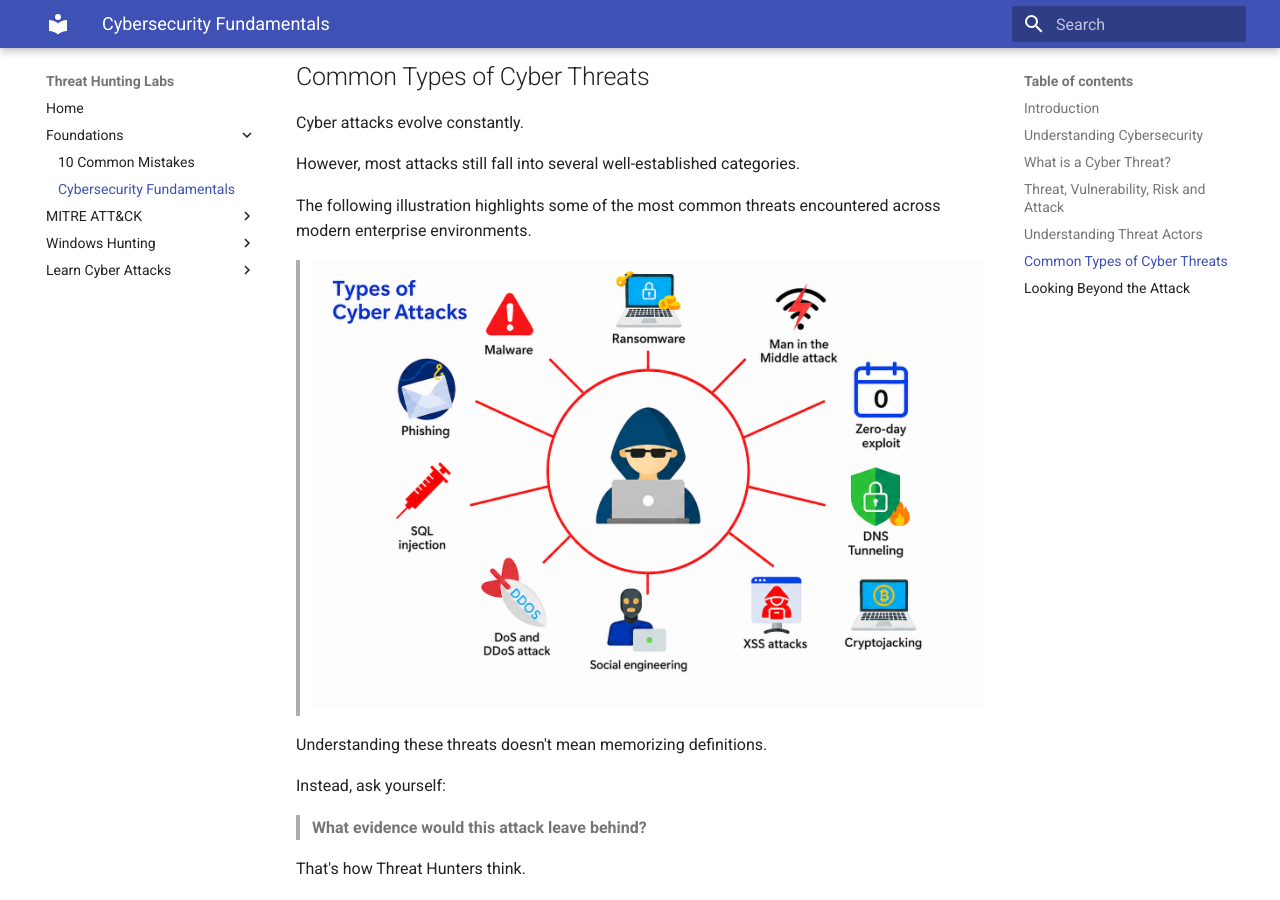
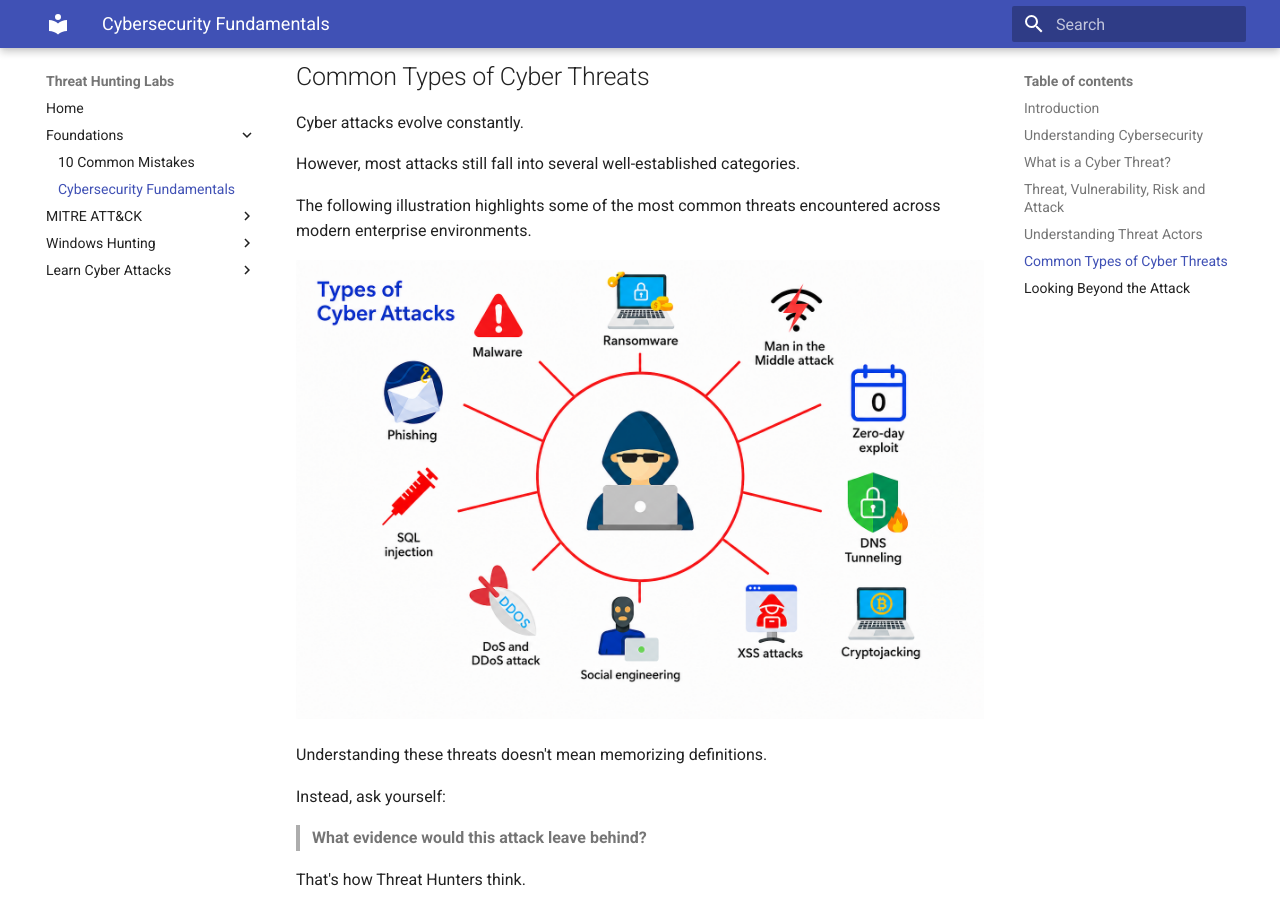
Before and after one commit to pbmundas/ThreatHuntingLabs, an MkDocs documentation site: the page built from docs/foundations/Cybersecurity-Fundamentals-The-Foundation-Every-Threat-Hunter-Needs-part-1.md, in a window 1280 px wide and 900 px high, scrolled down 6004 px. Built offline with MkDocs 1.6.1 and Material for MkDocs 9.7.7, drawn with Linux system fonts in a browser that asks for light colours.

Commit message:
Update Cybersecurity-Fundamentals-The-Foundation-Every-Threat-Hunter-Needs-part-1.md

```diff
--- a/docs/foundations/Cybersecurity-Fundamentals-The-Foundation-Every-Threat-Hunter-Needs-part-1.md
+++ b/docs/foundations/Cybersecurity-Fundamentals-The-Foundation-Every-Threat-Hunter-Needs-part-1.md
@@ -240,7 +240,7 @@ However, most attacks still fall into several well-established categories.
 
 The following illustration highlights some of the most common threats encountered across modern enterprise environments.
 
-> ![Types of Common Threats](../images/Types-of-common-threats.png)
+![Types of Common Threats](../images/Types-of-common-threats.png)
 
 Understanding these threats doesn't mean memorizing definitions.
 
```
